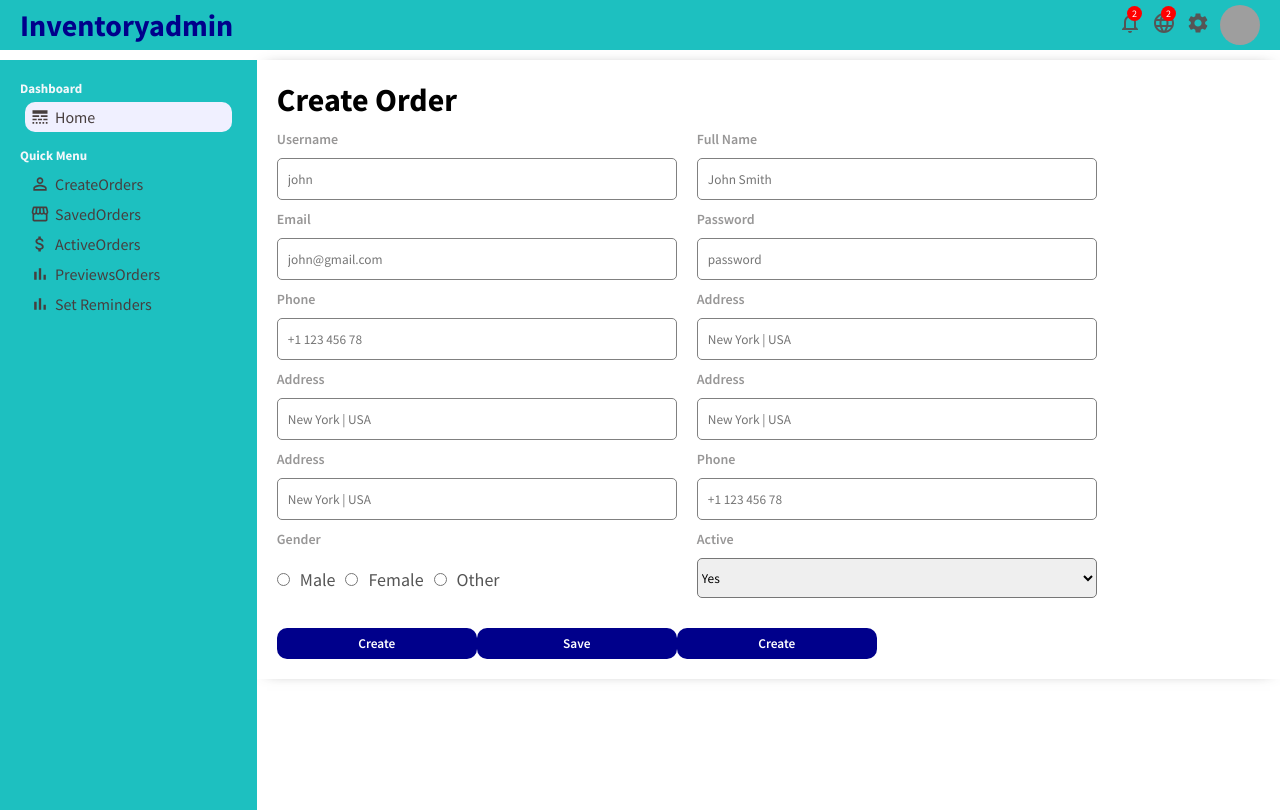
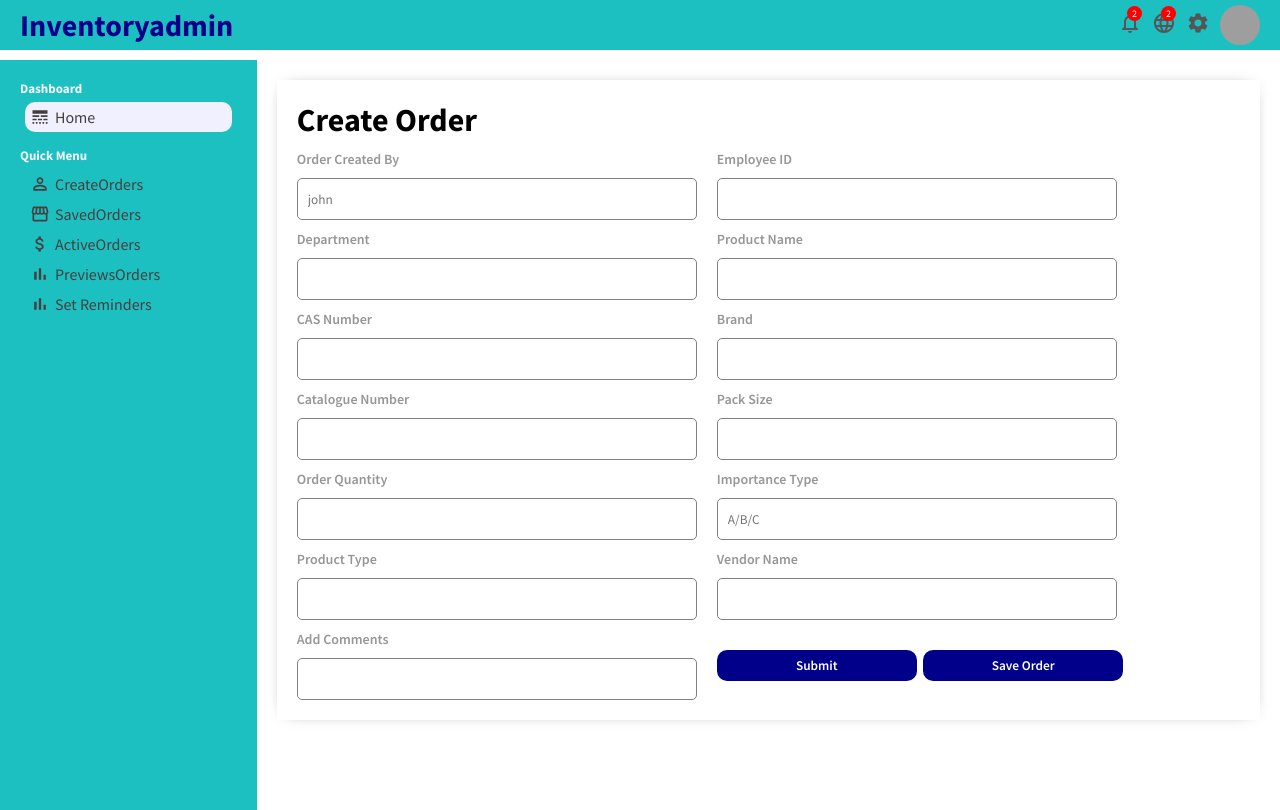
Before and after one commit to tiruarcnas/PricingIncharge, a React (Create React App) app: page /newUser in a window 1280 px wide. Built offline with nearby package versions, Linux system fonts and the light colour scheme; grey boxes are pictures that could not be loaded; the HTML template or start-up script is replaced by a standard one.

Commit message:
Home page and Create order page updated

```diff
--- a/src/components/widgetLg/WidgetLg.jsx
+++ b/src/components/widgetLg/WidgetLg.jsx
@@ -20,11 +20,6 @@ export default function WidgetLg() {
         </tr>
         <tr className="widgetLgTr">
           <td className="widgetLgUser">
-            {/* <img
-              src="https://images.pexels.com/photos/4172933/pexels-photo-4172933.jpeg?auto=compress&cs=tinysrgb&dpr=2&h=650&w=940"
-              alt=""
-              className="widgetLgImg"
-            /> */}
             <span className="widgetLgName">210920210001</span>
           </td>
           <td className="widgetLgDate">Hydrogen</td>
@@ -37,52 +32,8 @@ export default function WidgetLg() {
           </td>
           <td className="widgetLgAmount">Gaseous state </td>
         </tr>
-        <tr className="widgetLgTr">
-          <td className="widgetLgUser">
-            <img
-              src="https://images.pexels.com/photos/4172933/pexels-photo-4172933.jpeg?auto=compress&cs=tinysrgb&dpr=2&h=650&w=940"
-              alt=""
-              className="widgetLgImg"
-            />
-            <span className="widgetLgName">Susan Carol</span>
-          </td>
-          <td className="widgetLgDate">2 Jun 2021</td>
-          <td className="widgetLgAmount">$122.00</td>
-          <td className="widgetLgStatus">
-            <Button type="Declined" />
-          </td>
-        </tr>
-        <tr className="widgetLgTr">
-          <td className="widgetLgUser">
-            <img
-              src="https://images.pexels.com/photos/4172933/pexels-photo-4172933.jpeg?auto=compress&cs=tinysrgb&dpr=2&h=650&w=940"
-              alt=""
-              className="widgetLgImg"
-            />
-            <span className="widgetLgName">Susan Carol</span>
-          </td>
-          <td className="widgetLgDate">2 Jun 2021</td>
-          <td className="widgetLgAmount">$122.00</td>
-          <td className="widgetLgStatus">
-            <Button type="Pending" />
-          </td>
-        </tr>
-        <tr className="widgetLgTr">
-          <td className="widgetLgUser">
-            <img
-              src="https://images.pexels.com/photos/4172933/pexels-photo-4172933.jpeg?auto=compress&cs=tinysrgb&dpr=2&h=650&w=940"
-              alt=""
-              className="widgetLgImg"
-            />
-            <span className="widgetLgName">Susan Carol</span>
-          </td>
-          <td className="widgetLgDate">2 Jun 2021</td>
-          <td className="widgetLgAmount">$122.00</td>
-          <td className="widgetLgStatus">
-            <Button type="Approved" />
-          </td>
-        </tr>
       </table>
+      <button className="widgetLgbutton">View More</button>
     </div>
   );
 }
--- a/src/components/widgetLg/widgetLg.css
+++ b/src/components/widgetLg/widgetLg.css
@@ -1,6 +1,7 @@
 .widgetLg {
   width: 100%;
   flex: 5;
+  border-radius: 20px;
   -webkit-box-shadow: 0px 0px 15px -10px rgba(0, 0, 0, 0.75);
   box-shadow: 0px 0px 15px -10px rgba(0, 0, 0, 0.75);
   padding: 5px;
@@ -12,8 +13,8 @@
 }
 
 .widgetLgTable{
-  width: 113%;
-  border-spacing: 22px;
+  width: 100%;
+  border-spacing: 17px;
 }
 
 .widgetLgTh{
@@ -58,3 +59,18 @@
     color: #2a7ade;
 
 }
+
+.widgetLgbutton{
+  justify-content:space-between;
+  align-content: center;
+  border-radius: 10px;
+  margin-inline: auto;
+  border:none;
+  font-size: 15px;
+}
+
+.widgetLgbutton:hover{
+  background-color: turquoise;
+  cursor: pointer;
+
+}
--- a/src/dummyData.js
+++ b/src/dummyData.js
@@ -157,7 +157,7 @@ export const userData = [
     },
   ];
 
-  export const productRows = [
+  export const activeOrdersRows = [
     {
       id: 1,
       name: "Apple Airpods",
--- a/src/pages/newUser/NewUser.jsx
+++ b/src/pages/newUser/NewUser.jsx
@@ -1,4 +1,5 @@
 import "./newUser.css";
+import { Link } from "react-router-dom";
 
 export default function NewUser() {
   return (
@@ -8,48 +9,60 @@ export default function NewUser() {
       <h1 className="newUserTitle">Create Order</h1>
       <form className="newUserForm">
         <div className="newUserItem">
-          <label>Username</label>
+          <label>Order Created By</label>
           <input type="text" placeholder="john" />
         </div>
         <div className="newUserItem">
-          <label>Full Name</label>
-          <input type="text" placeholder="John Smith" />
+          <label>Employee ID</label>
+          <input type="text" placeholder="" />
         </div>
         <div className="newUserItem">
-          <label>Email</label>
-          <input type="email" placeholder="john@gmail.com" />
+          <label>Department</label>
+          <input type="text" placeholder="" />
         </div>
         <div className="newUserItem">
-          <label>Password</label>
-          <input type="password" placeholder="password" />
+          <label>Product Name</label>
+          <input type="text" placeholder="" />
         </div>
         <div className="newUserItem">
-          <label>Phone</label>
-          <input type="text" placeholder="+1 123 456 78" />
+          <label>CAS Number</label>
+          <input type="text" placeholder="" />
         </div>
         <div className="newUserItem">
-          <label>Address</label>
-          <input type="text" placeholder="New York | USA" />
+          <label>Brand</label>
+          <input type="text" placeholder="" />
         </div>
         <div className="newUserItem">
-          <label>Address</label>
-          <input type="text" placeholder="New York | USA" />
+          <label>Catalogue Number</label>
+          <input type="text" placeholder="" />
         </div>
         <div className="newUserItem">
-          <label>Address</label>
-          <input type="text" placeholder="New York | USA" />
+          <label>Pack Size</label>
+          <input type="text" placeholder="" />
         </div>
         <div className="newUserItem">
-          <label>Address</label>
-          <input type="text" placeholder="New York | USA" />
+          <label>Order Quantity</label>
+          <input type="text" placeholder="" />
         </div>
         <div className="newUserItem">
-          <label>Phone</label>
-          <input type="text" placeholder="+1 123 456 78" />
+          <label>Importance Type</label>
+          <input type="text" placeholder="A/B/C" />
         </div>
+        <div className="newUserItem">
+          <label>Product Type</label>
+          <input type="text" placeholder="" />
+        </div>
+        <div className="newUserItem">
+          <label>Vendor Name</label>
+          <input type="text" placeholder="" />
+        </div>
+        <div className="newUserItem">
+          <label>Add Comments</label>
+          <input type="text" placeholder="" />
+        </div><br/>
 
-        <div className="newUserItem">
-          <label>Gender</label>
+        {/* <div className="newUserItem">
+          <label>Product Type</label>
           <div className="newUserGender">
             <input type="radio" name="gender" id="male" value="male" />
             <label for="male">Male</label>
@@ -58,18 +71,22 @@ export default function NewUser() {
             <input type="radio" name="gender" id="other" value="other" />
             <label for="other">Other</label>
           </div>
-        </div>
-        <div className="newUserItem">
+        </div>*/}
+        {/* <div className="newUserItem">
           <label>Active</label>
           <select className="newUserSelect" name="active" id="active">
             <option value="yes">Yes</option>
             <option value="no">No</option>
           </select>
-        </div>
-        <button className="newUserButton">Create</button>
-        <button className="newUserButton">Save</button>
-        <button className="newUserButton">Create</button>
+        </div> */}
+        <Link to=""><button className="newUserButton">Submit</button></Link>
+        <p>&nbsp;&nbsp;</p>
+        <Link to="/users">
+          <button className="newUserButton">Save Order</button>
+        </Link>
+
       </form>
+
     </div>
     </div>
   );
--- a/src/pages/newUser/newUser.css
+++ b/src/pages/newUser/newUser.css
@@ -5,15 +5,21 @@
 .newUserForm {
   display: flex;
   flex-wrap: wrap;
+
 }
 
 .newUserItem {
   width: 400px;
   display: flex;
-  flex-direction: column;
+  flex-direction:column;
   margin-top: 10px;
   margin-right: 20px;
 }
+
+.newUserItem> ::placeholder{
+  width: 100%;
+}
+
 
 .newUserItem > label {
   margin-bottom: 10px;
@@ -48,6 +54,7 @@
   padding: 20px;
   -webkit-box-shadow: 0px 0px 15px -10px rgba(0, 0, 0, 0.75);
   box-shadow: 0px 0px 15px -10px rgba(0, 0, 0, 0.75);
+  margin: 20px;
 }
 
 
@@ -62,4 +69,6 @@
     border-radius: 10px;
     margin-top: 30px;
     cursor: pointer;
+    justify-content: space-between;
+    align-content: space-between;
 }
--- a/src/pages/productList/ProductList.jsx
+++ b/src/pages/productList/ProductList.jsx
@@ -1,12 +1,12 @@
 import "./productList.css";
 import { DataGrid } from "@material-ui/data-grid";
 import { DeleteOutline } from "@material-ui/icons";
-import { productRows } from "../../dummyData";
+import { activeOrdersRows } from "../../dummyData";
 import { Link } from "react-router-dom";
 import { useState } from "react";
 
 export default function ProductList() {
-  const [data, setData] = useState(productRows);
+  const [data, setData] = useState(activeOrdersRows);
 
   const handleDelete = (id) => {
     setData(data.filter((item) => item.id !== id));
@@ -15,9 +15,9 @@ export default function ProductList() {
   const columns = [
     { field: "id", headerName: "ID", width: 90 },
     {
-      field: "product",
-      headerName: "Product",
-      width: 200,
+      field: "order id",
+      headerName: "Order ID",
+
       renderCell: (params) => {
         return (
           <div className="productListItem">
@@ -27,17 +27,38 @@ export default function ProductList() {
         );
       },
     },
-    { field: "stock", headerName: "Stock", width: 200 },
+    { field: "chemical name", headerName: "Chemical Name", width: 200 },
+    {
+      field: "quantity",
+      headerName: "Quantity",
+      width: 200,
+    },
+    {
+      field:"cas number",
+      headerName: "CAS Number",
+      width: 160,
+    },
+    {
+      field: "importance type",
+      headerName: "Importance Type",
+      width: 200,
+    },
+    {
+      field: "vendor name",
+      headerName: "Vendor Name",
+      width: 160,
+    },
     {
       field: "status",
       headerName: "Status",
-      width: 120,
+      width: 160,
     },
     {
-      field: "price",
-      headerName: "Price",
-      width: 160,
+      field: "product details",
+      headerName: "Product Details",
+      width: 200,
     },
+
     {
       field: "action",
       headerName: "Action",
```
